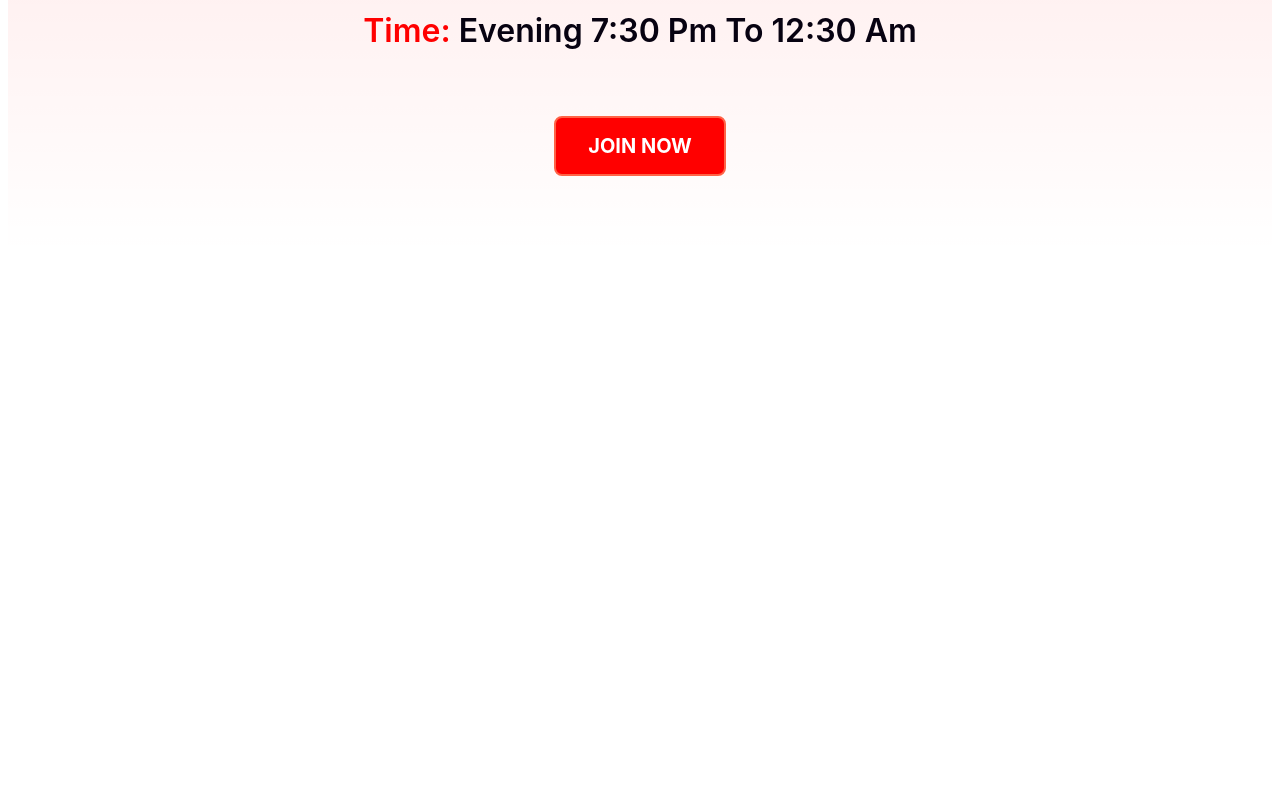
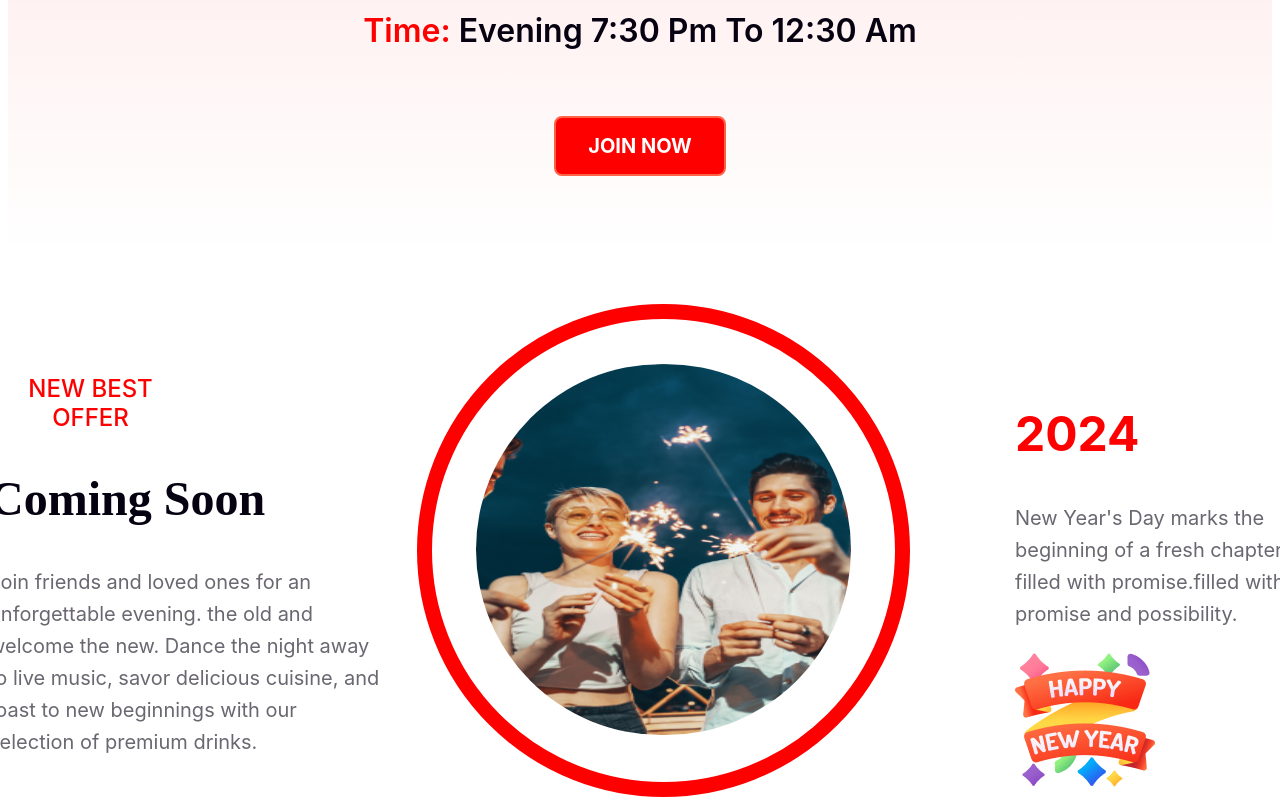
Before and after one commit to robin67d/assignment-1, a plain HTML site: page index.html in a window 1280 px wide. Shown: the part 2546-3351 px from the top of the page. Before the commit the page ends 2808 px from the top, so only its background shows below. Drawn offline with Linux system fonts and the light colour scheme.

Commit message:
finished container-3 with part-1, part-2 and part-3

```diff
--- a/index.html
+++ b/index.html
@@ -58,6 +58,33 @@
             </div>
         </div>
     </section>
+
+    <!-- container-3 -->
+    <section class="offer">
+        <div class="container-3">
+            <div class="part-1">
+                <h2 class="part-1-title">NEW BEST OFFER</h2>
+                <h1 class="part-1-title-2">Coming soon</h1>
+                <P class="part-1-description">Join friends
+                    and loved ones for an unforgettable evening.
+                    the old and welcome the new. Dance the night away to live music, savor delicious cuisine, and toast
+                    to new beginnings with our selection of premium drinks. </P>
+            </div>
+            <div class="part-2">
+                <div class="img-background">
+
+                </div>
+            </div>
+            <div class="part-3">
+                <h1 class="part-3-title">2024</h1>
+                <p class="part-3-description">New Year's Day marks the beginning of a fresh chapter, filled with
+                    promise.filled with promise and possibility. </p>
+                <div class="part-3-img">
+                    <img id="img-3" src="resources/newyear.png" alt="">
+                </div>
+            </div>
+        </div>
+    </section>
 </body>
 
 </html>
--- a/styles/style.css
+++ b/styles/style.css
@@ -134,7 +134,11 @@
 .container-2 {
   width: 1320px;
   height: 482px;
-  background: linear-gradient(180deg, rgba(255, 0, 0, 0.10) 0%, rgba(255, 0, 0, 0.00) 100%);
+  background: linear-gradient(
+    180deg,
+    rgba(255, 0, 0, 0.1) 0%,
+    rgba(255, 0, 0, 0) 100%
+  );
 }
 .schedule {
   color: #070211;
@@ -169,3 +173,89 @@
   display: flex;
   justify-content: center;
 }
+
+/* container-3 */
+
+.container-3{
+  padding-top: 50px;
+  display: flex;
+  justify-content: center;
+  gap: 30px;
+}
+.part-1{
+  padding-top: 50px;
+  padding-right: 80px;
+}
+.part-1-title {
+  padding-right: 190px;
+  color: #f00;
+  text-align: center;
+  font-family: Inter;
+  font-size: 24px;
+  font-style: normal;
+  font-weight: 500;
+  line-height: normal;
+}
+.part-1-title-2 {
+  color: #070211;
+  font-family: Merriweather;
+  font-size: 48px;
+  font-style: normal;
+  font-weight: 900;
+  line-height: normal;
+  text-transform: capitalize;
+}
+.part-1-description {
+  width: 393px;
+  color: rgba(7, 2, 17, 0.6);
+  font-family: Inter;
+  font-size: 20px;
+  font-style: normal;
+  font-weight: 400;
+  line-height: 32px;
+}
+.part-2 {
+  position: relative;
+  right: 75px;
+  width: 463px;
+  height: 463px;
+  flex-shrink: 0;
+  border-radius: 463px;
+  border: 15px solid #f00;
+}
+.img-background {
+  position: relative;
+  top: 45px;
+  left: 44px;
+  width: 374.844px;
+  height: 370.844px;
+  flex-shrink: 0;
+  border-radius: 364.844px;
+  background: url("../resources/group5.png") lightgray -91.279px 0px / 150.038%
+    100% no-repeat;
+}
+.part-3{
+  padding-top: 60px;
+}
+.part-3-title {
+  color: #f00;
+  font-family: Inter;
+  font-size: 48px;
+  font-style: normal;
+  font-weight: 700;
+  line-height: normal;
+}
+.part-3-description {
+  width: 276px;
+  color: rgba(7, 2, 17, 0.6);
+  font-family: Inter;
+  font-size: 20px;
+  font-style: normal;
+  font-weight: 400;
+  line-height: 32px;
+}
+#img-3 {
+  width: 140px;
+  height: 140px;
+  flex-shrink: 0;
+}
```
Also changed, not shown: resources/group5.png (renamed from resources/Ellipse 1.png), resources/newyear.png (renamed from resources/Group 96.png).
